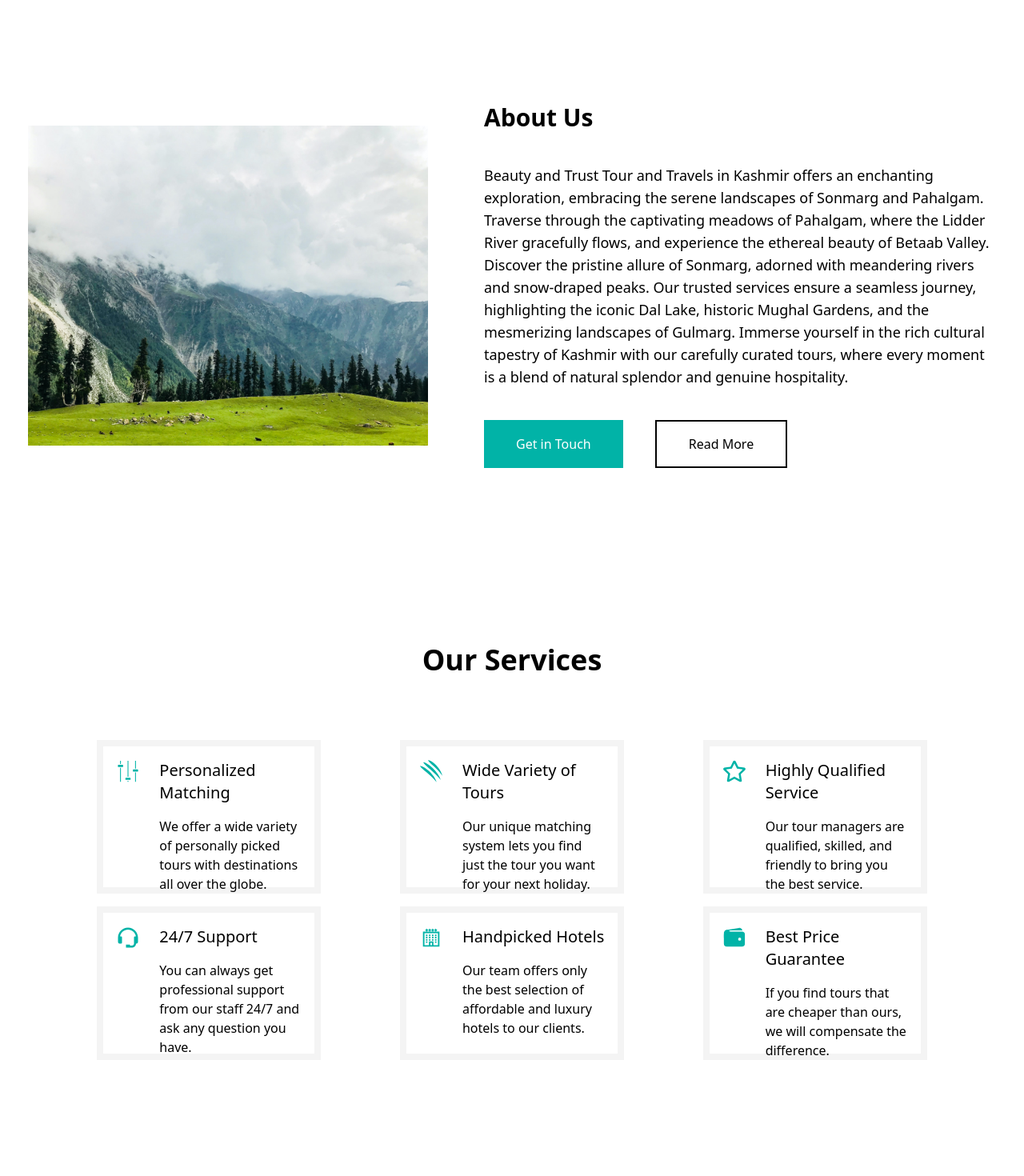
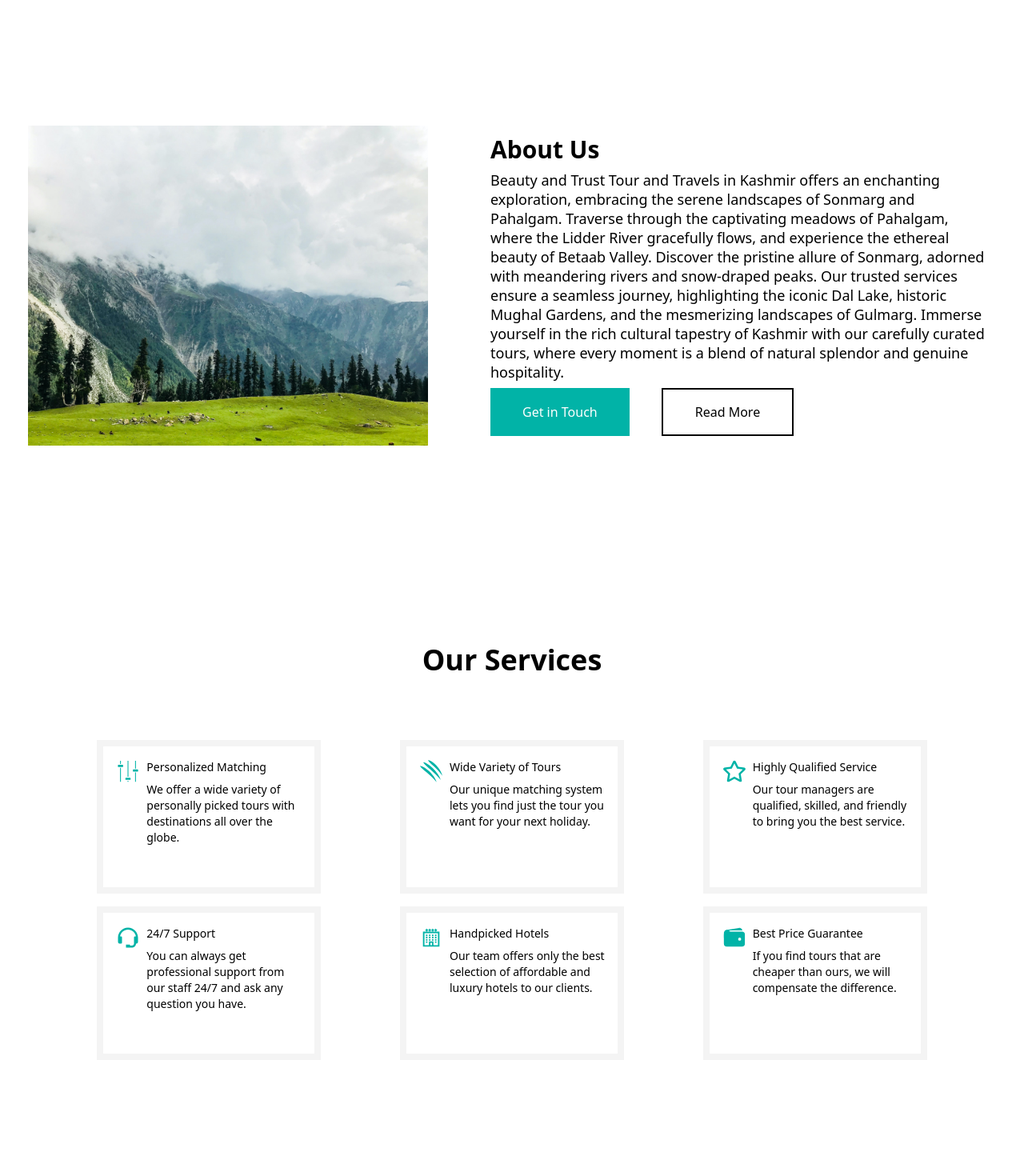
Before and after one commit to wajidkashoo14/beauty-and-trust, a Next.js app: page / in a window 1280 px wide. Shown: the part 840-2310 px from the top of the page at 80% size. Built offline with nearby package versions, Linux system fonts and the light colour scheme.

Commit message:
code fix

```diff
--- a/src/app/components/Aboutus.jsx
+++ b/src/app/components/Aboutus.jsx
@@ -15,9 +15,9 @@ export default function Aboutus() {
         loading="lazy"
         className="max-[600px]:w-full"
       />
-      <div class="w-1/2 flex flex-col gap-10 max-[600px]:w-full max-[600px]:block max-[600px]:p-4">
+      <div class="w-1/2 flex flex-col gap-10 max-[600px]:w-full max-[600px]:block max-[600px]:p-4 lg:gap-2 lg:p-2">
         <h1 class="text-3xl font-bold max-[600px]:text-2xl max-[600px]:my-4">About Us</h1>
-        <p class="text-lg leading-7 font-light max-[600px]:text-sm max-[600px]:leading-6">
+        <p class="text-lg leading-7 font-light max-[600px]:text-sm max-[600px]:leading-6 lg:leading-6 ">
           Beauty and Trust Tour and Travels in Kashmir offers an enchanting
           exploration, embracing the serene landscapes of Sonmarg and Pahalgam.
           Traverse through the captivating meadows of Pahalgam, where the Lidder
--- a/src/app/components/Hotels.jsx
+++ b/src/app/components/Hotels.jsx
@@ -11,7 +11,7 @@ export default function Hotels() {
   return (
     <div id="hotels" class="h-auto text-center my-32 max-[600px]:my-20">
       <h1 class="text-4xl font-bold mb-20 max-[600px]:text-2xl">Discover Your Perfect Stay</h1>
-      <div class="flex items-center justify-center gap-3 max-[600px]:block max-[600px]:p-4">
+      <div class="flex items-center justify-center gap-3 max-[600px]:block max-[600px]:p-4 lg:p-4">
         {data.map((hotel) => (
           <article
             key={hotel?.id}
--- a/src/app/components/OurServicesCard.jsx
+++ b/src/app/components/OurServicesCard.jsx
@@ -2,11 +2,11 @@ import React from 'react'
 
 export default function OurServicesCard({icon, heading, description}) {
   return (
-    <div class="w-1/4 h-48 border-solid border-8 p-4 border-[#F4F4F4] flex items-start gap-6 justify-center ease-linear duration-200 hover:shadow-2xl max-[600px]:w-full max-[600px]:mb-3">
+    <div class="w-1/4 h-48 border-solid border-8 p-4 border-[#F4F4F4] flex items-start gap-6 justify-center ease-linear duration-200 hover:shadow-2xl max-[600px]:w-full max-[600px]:mb-3 lg:gap-2">
         <span class="text-3xl text-[#01B3A7] max-[600px]:text-2xl">{icon}</span>
         <div>
-            <h3 class="text-xl text-left mb-4 max-[600px]:text-lg">{heading}</h3>
-            <p class="font-light text-left">{description}</p>
+            <h3 class="text-xl text-left mb-4 max-[600px]:text-lg lg:text-sm  lg:mb-2">{heading}</h3>
+            <p class="font-light text-left lg:text-sm">{description}</p>
         </div>
     </div>
   )
--- a/src/app/components/Tours.jsx
+++ b/src/app/components/Tours.jsx
@@ -13,7 +13,7 @@ export default function Tours() {
       <div class="flex justify-evenly gap-10 max-[600px]:block max-[600px]:p-4">
         {tour.map((item) => (
           <div
-            class="w-80 text-left border-solid border-2 border-[#F4F4F4] cursor-pointer shadow-xl transition-all ease-linear duration-200 hover:-translate-y-3 z-1 max-[600px]:w-full max-[600px]:mb-5"
+            class="w-80 text-left border-solid border-2 border-[#F4F4F4] cursor-pointer shadow-xl transition-all ease-linear duration-200 hover:-translate-y-3 z-1 max-[600px]:w-full max-[600px]:mb-5 lg:w-72"
             onClick={() => router.push(`/tour/${item?.tourHeading}`)}
           >
             <Image
@@ -23,7 +23,7 @@ export default function Tours() {
               height={230}
               alt="dallake Image"
               loading="lazy"
-              class="w-80 h-52 max-[600px]:w-full"
+              class="w-80 h-52 max-[600px]:w-full lg"
             />
             <div class="p-4">
               <h2 class="text-xl mb-5 font-medium">{item?.title}</h2>
--- a/src/app/components/TransportCard.jsx
+++ b/src/app/components/TransportCard.jsx
@@ -6,7 +6,7 @@ import React from "react";
 export default function TransportCard({ image, title, description, numberOfPassengers }) {
   const router = useRouter()
   return (
-    <div class="w-80 text-left border-solid border-2 border-[#F4F4F4] cursor-pointer shadow-xl transition-all ease-linear duration-200 hover:-translate-y-3 max-[600px]:w-full max-[600px]:mb-5">
+    <div class="w-80 text-left border-solid border-2 border-[#F4F4F4] cursor-pointer shadow-xl transition-all ease-linear duration-200 hover:-translate-y-3 max-[600px]:w-full max-[600px]:mb-5 lg:mb-5">
       <Image
         src={image}
         sizes="100vw"
--- a/src/app/hotels/[location]/page.js
+++ b/src/app/hotels/[location]/page.js
@@ -20,7 +20,7 @@ function page() {
       }`}</h1>
       <div class="flex flex-wrap justify-evenly items-center gap-8 mt-24 max-[600px]:block max-[600px]:p-4 max-[600px]:mt-16">
       {destination.hotels && destination.hotels.length ? destination.hotels.map((hotel) => (
-        <div class="w-2/5 flex items-starts text-left shadow-xl rounded-md overflow-hidden cursor-pointer ease-linear duration-200 hover:-translate-y-3 max-[600px]:w-full max-[600px]:block max-[600px]:mb-5">
+        <div class="w-2/5 flex items-starts text-left shadow-xl rounded-md overflow-hidden cursor-pointer ease-linear duration-200 hover:-translate-y-3 max-[600px]:w-full max-[600px]:block max-[600px]:mb-5 lg:block">
           <Image
             src={hotel?.image}
             sizes="100vw"
@@ -28,10 +28,10 @@ function page() {
             height={220}
             alt="dallake Image"
             loading="lazy"
-            class="w-80 h-52 max-[600px]:w-full"
+            class="w-80 h-52 max-[600px]:w-full lg:w-full"
           />
           <div class="p-4 flex flex-col gap-4 max-[600px]:gap-2">
-            <h2 class="text-3xl ml-4 max-[600px]:text-2xl">{hotel?.hotelName}</h2>
+            <h2 class="text-3xl ml-4 max-[600px]:text-2xl lg:text-2xl">{hotel?.hotelName}</h2>
             <p class="text-left text-thin leading-7">
               {hotel.description}
             </p>
--- a/src/app/tour/[type]/page.js
+++ b/src/app/tour/[type]/page.js
@@ -39,7 +39,7 @@ export default function Page() {
         tour.map((tour) => (
           <div key={tour.id} class="p-10 h-3/4 max-[600px]:p-4">
             <div>
-              <p class="w-1/2 font-thin mb-16 text-xl max-[600px]:w-full max-[600px]:text-lg">
+              <p class="w-1/2 font-thin mb-16 text-xl max-[600px]:w-full max-[600px]:text-lg lg:w-4/6">
                 {tour?.overview}
               </p>
             </div>
```
